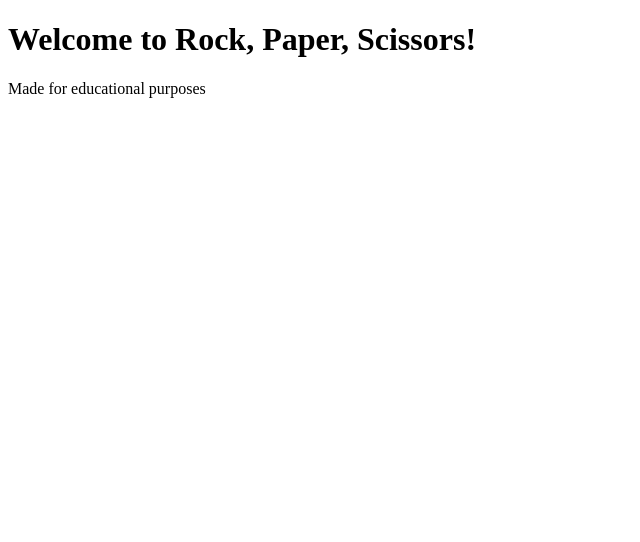
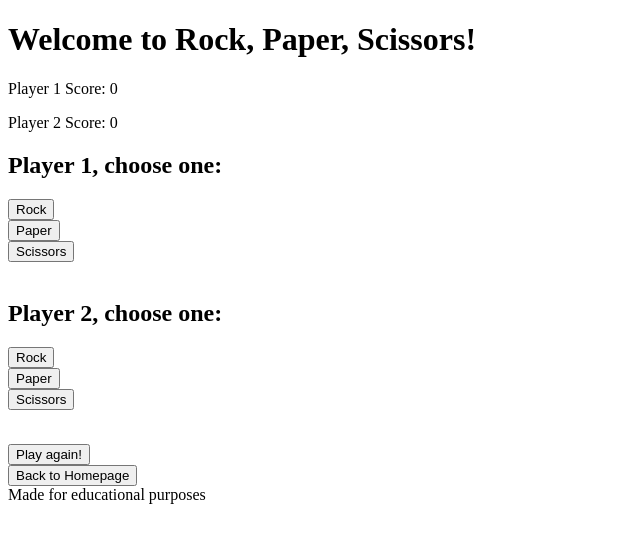
Before and after one commit to tee-24/Rock-Paper-Scissors, a plain HTML site: page two-player.html in a window 1280 px wide. Shown: the whole page, without its empty margins (0-640 px from the left). Drawn offline with Linux system fonts and the light colour scheme.

Commit message:
Add HTML structure for 2 player game

```diff
--- a/two-player.html
+++ b/two-player.html
@@ -24,6 +24,39 @@
     </header>
     <!-- Main Content -->
     <main>
+        <div class="score">
+            <p>Player 1 Score: <span id="player1-score">0</span></p>
+            <p>Player 2 Score: <span id="player2-score">0</span></p>
+        </div>
+        <div class="game-box">
+            <h2>Player 1, choose one:</h2>
+            <button class="choice1">Rock</button>
+            <br>
+            <button class="choice1">Paper</button>
+            <br>
+            <button class="choice1">Scissors</button>
+        </div>
+        <br>
+        <div class="game-box">
+            <h2>Player 2, choose one:</h2>
+            <button class="choice2">Rock</button>
+            <br>
+            <button class="choice2">Paper</button>
+            <br>
+            <button class="choice2">Scissors</button>
+        </div>
+        <br>
+        <div class="game-box">
+            <div class="display-box">
+                <p id="player1-choice"></p>
+                <p id="player2-choice"></p>
+                <p id="result"></p>
+            </div>
+            <button id="reset">Play again!</button>
+        </div>
+        <div class="homepage">
+            <a href="index.html"><button id="back">Back to Homepage</button></a>
+        </div>
 
     </main>
     <!-- Footer -->
```
